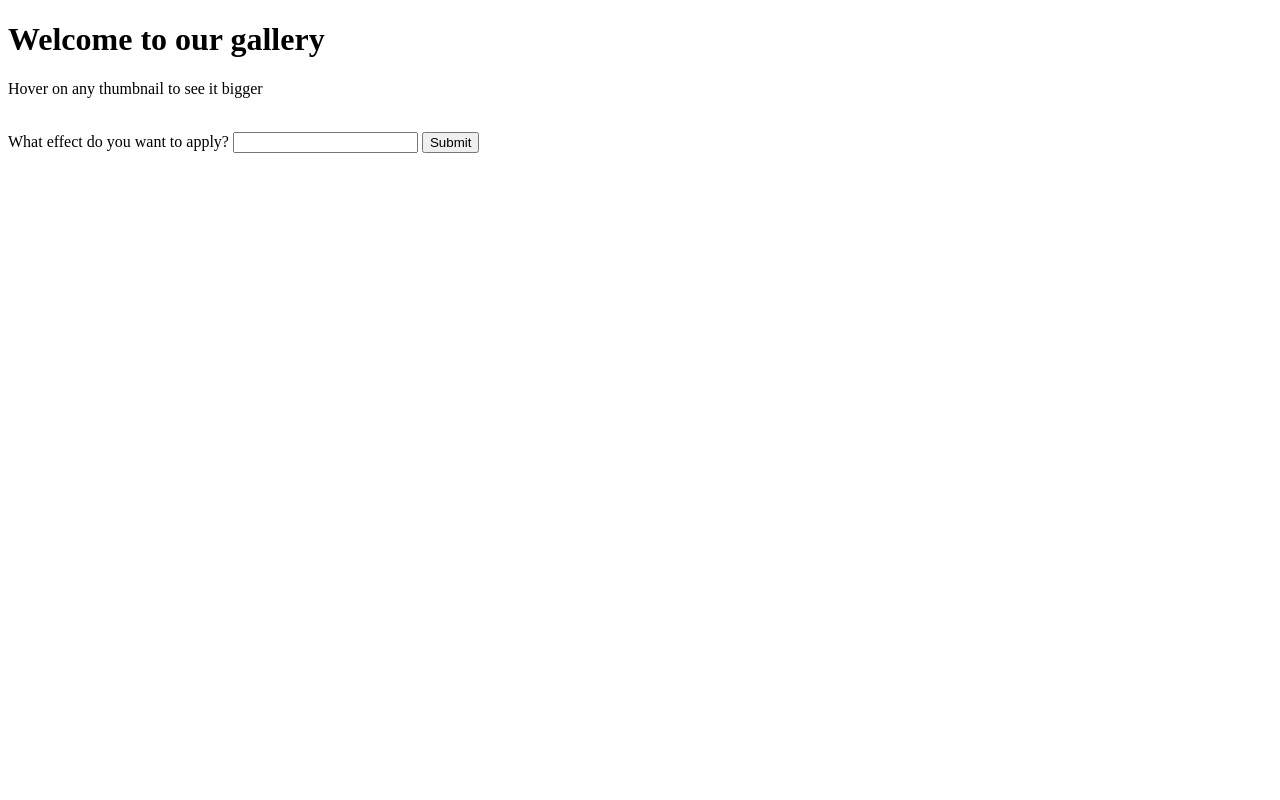
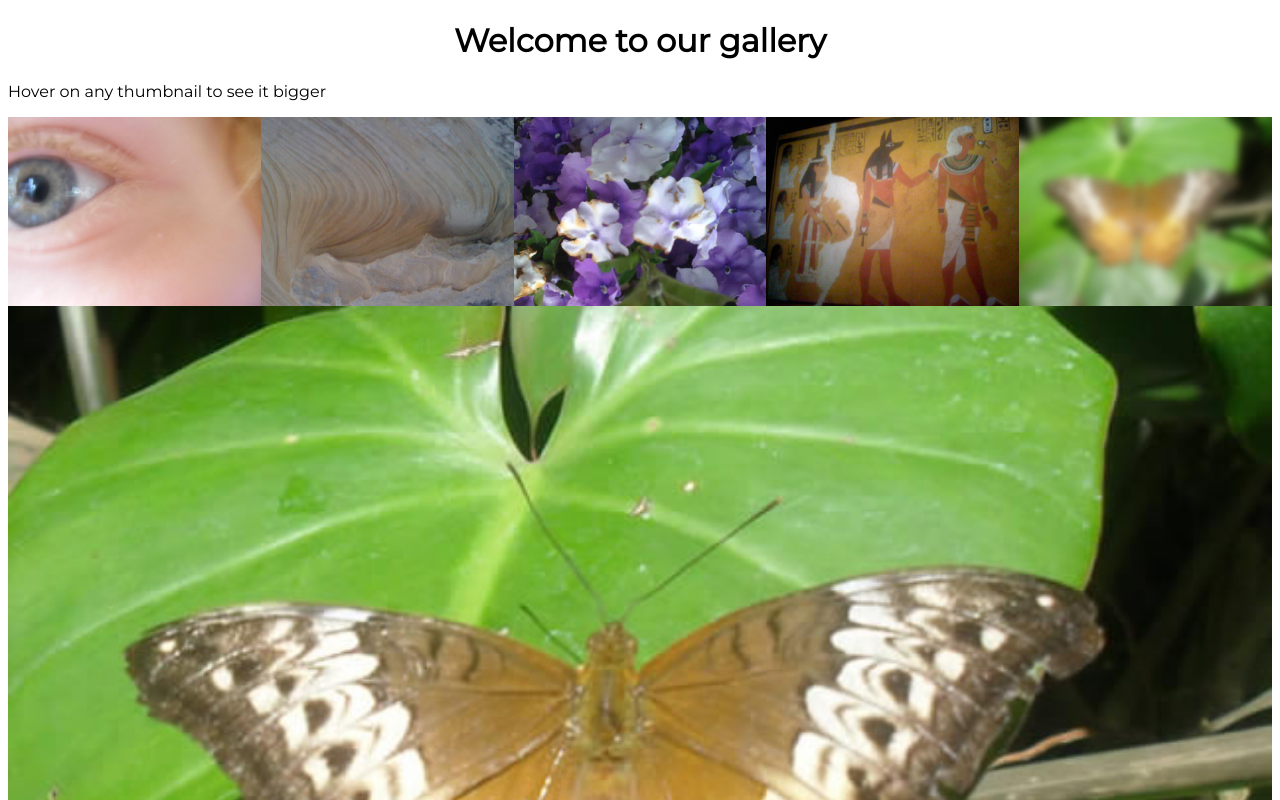
Before and after one commit to TanPhamMinh2002/FinalExam2020, a plain HTML site: page index.html in a window 1280 px wide. Shown: the top 800 px of the page. Drawn offline with Linux system fonts and the light colour scheme; files whose address does not match are found by name.

Commit message:
modified:   index.html 	renamed:    scirpts/script.js -> scripts/script.js 	modified:   styles/style.css

```diff
--- a/index.html
+++ b/index.html
@@ -3,8 +3,11 @@
 
 <head>
     <meta charset="utf-8">
-    <meta name="viewport" content="width=device-width, initial-scale=1.0">
+    <meta name="viewport" content="width=640, initial-scale=1.0">
     <title> Document </title>
+    <link rel="preconnect" href="https://fonts.gstatic.com">
+    <link href="https://fonts.googleapis.com/css2?family=Montserrat&display=swap" rel="stylesheet">
+    <link href="styles/style.css" rel="stylesheet">
     <script src="scripts/script.js" defer></script>
 </head>
 
@@ -13,18 +16,14 @@
         <h1>Welcome to our gallery</h1>
         <p>Hover on any thumbnail to see it bigger</p>
     </header>
+    <div id="thumb-bar"> </div>
     <section>
-        <div id="thumb-bar"> </div>
-        <img class="displayed-img" scr="images/pic1.jpg">
-        <img class="displayed-img" scr="images/pic1B.jpg">
-        <img class="displayed-img" scr="images/pic2.jpg">
-        <img class="displayed-img" scr="images/pic2B.jpg">
-        <img class="displayed-img" scr="images/pic3.jpg">
-        <img class="displayed-img" scr="images/pic3B.jpg">
-        <img class="displayed-img" scr="images/pic4.jpg">
-        <img class="displayed-img" scr="images/pic4B.jpg">
-        <img class="displayed-img" scr="images/pic5.jpg">
-        <img class="displayed-img" scr="images/pic5B.jpg">
+        <img class="displayed-img1" src="images/pic1.jpg">
+        <img class="displayed-img2" src="images/pic2.jpg">
+        <img class="displayed-img3" src="images/pic3.jpg">
+        <img class="displayed-img4" src="images/pic4.jpg">
+        <img class="displayed-img5" src="images/pic5B.jpg">
+        <img class="displayed-img6" src="images/pic5.jpg">
     </section>
     <footer>
         <label>What effect do you want to apply?</label>
--- a/styles/style.css
+++ b/styles/style.css
@@ -1,3 +1,43 @@
-div img {
-    width: 20%;
+img {
+    width: 10%;
 }
+
+body{
+    font-family: 'Montserrat', sans-serif;
+    text-align: center;
+}
+
+section{
+    display:flex;
+    flex-wrap: wrap;
+}
+.displayed-img1{
+    flex: 1 0 20%;
+    order:1;
+}
+.displayed-img2{
+    flex: 1 0 20%;
+    order:2;
+}
+.displayed-img3{
+    flex: 1 0 20%;
+    order:3;
+}
+.displayed-img4{
+    flex: 1 0 20%;
+    order:4;
+}
+.displayed-img5{
+    flex: 1 0 20%;
+    order:5;
+}
+.displayed-img6{
+    flex: 1 0 100%;
+    order:6;
+}
+
+@media screen and (min-width:640px){
+    header p{
+        text-align: left;
+    }
+}
```
Also changed, not shown: scripts/script.js (added).
